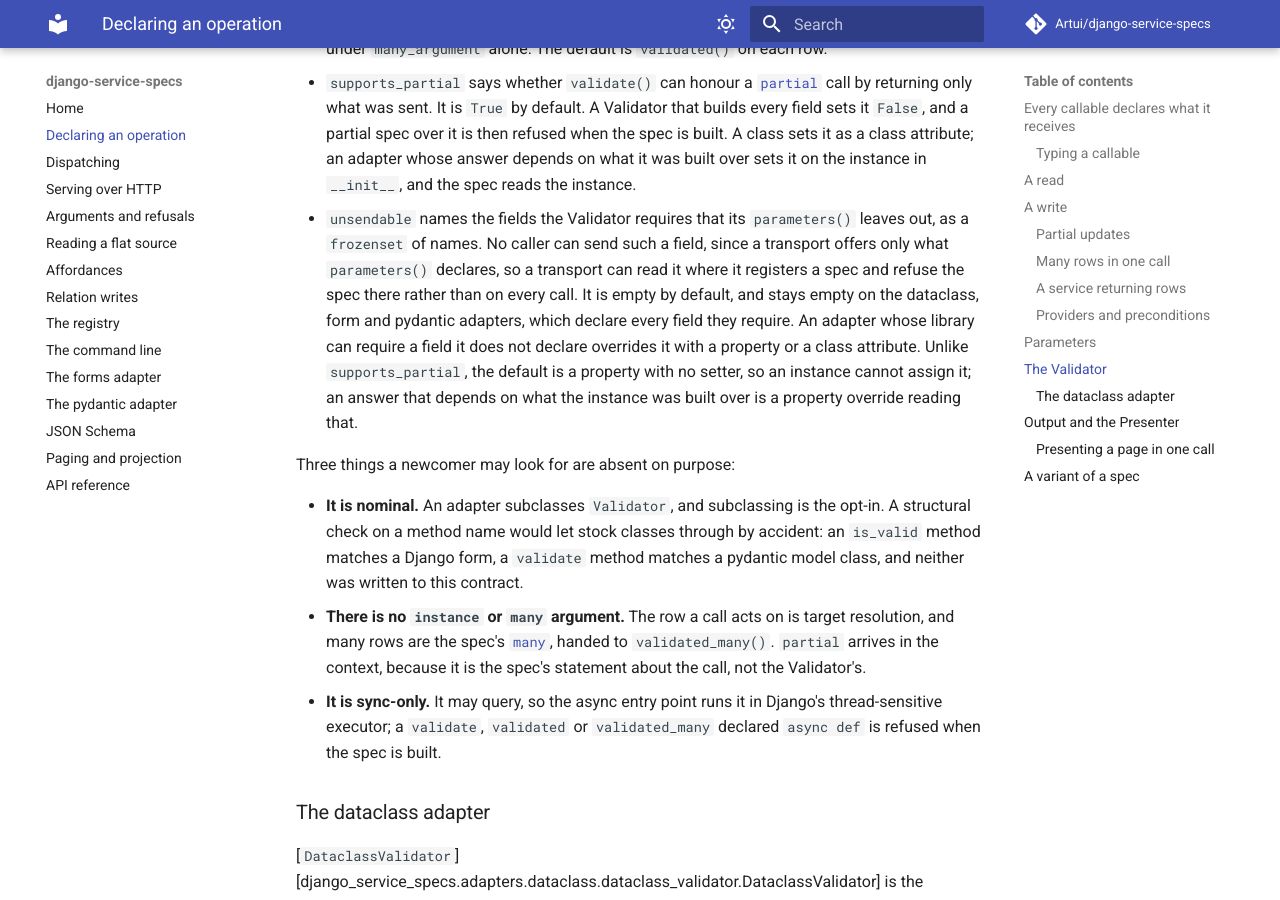
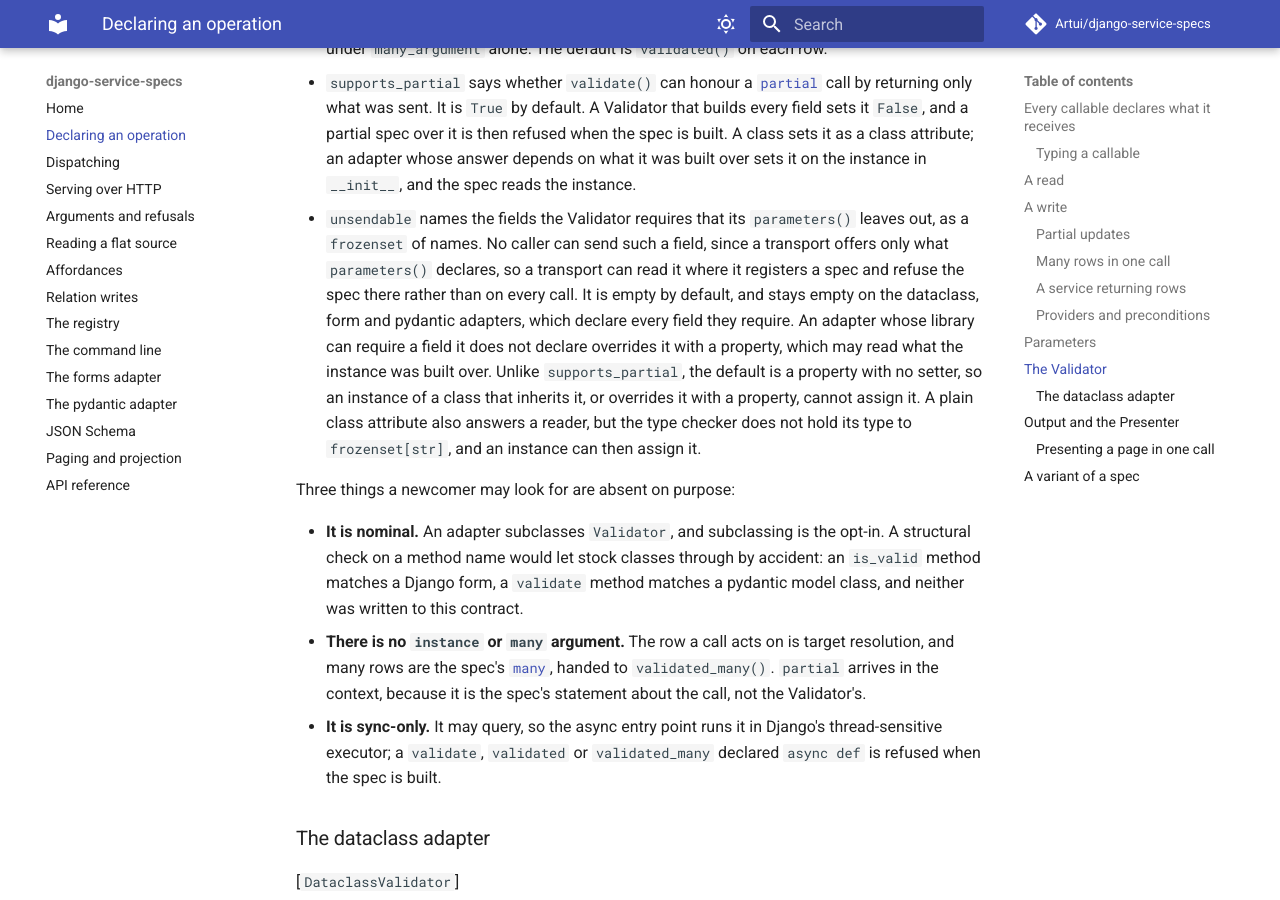
Before and after one commit to Artui/django-service-specs, an MkDocs documentation site: the page built from docs/declaring.md, in a window 1280 px wide and 900 px high, scrolled down 16037 px. Built offline with MkDocs 1.6.1 and Material for MkDocs 9.7.7, drawn with Linux system fonts in a browser that asks for light colours; comment, search, counter and statistics services are not loaded; some of the changed text lies outside the part shown.

Commit message:
Steer an unsendable override to a property, and hold both assignment answers
Co-Authored-By: Claude Opus 5.5 <noreply@anthropic.com>

```diff
--- a/docs/declaring.md
+++ b/docs/declaring.md
@@ -648,10 +648,12 @@ methods, and a third method and an attribute with defaults:
   there rather than on every call. It is empty by default, and stays empty
   on the dataclass, form and pydantic adapters, which declare every field
   they require. An adapter whose library can require a field it does not
-  declare overrides it with a property or a class attribute. Unlike
-  `supports_partial`, the default is a property with no setter, so an
-  instance cannot assign it; an answer that depends on what the instance was
-  built over is a property override reading that.
+  declare overrides it with a property, which may read what the instance was
+  built over. Unlike `supports_partial`, the default is a property with no
+  setter, so an instance of a class that inherits it, or overrides it with a
+  property, cannot assign it. A plain class attribute also answers a reader,
+  but the type checker does not hold its type to `frozenset[str]`, and an
+  instance can then assign it.
 
 Three things a newcomer may look for are absent on purpose:
 
```
Also changed, not shown: other parts of docs/declaring.md (+1 -1 lines), CHANGELOG.md (+1 -1 lines), 2 other files.
